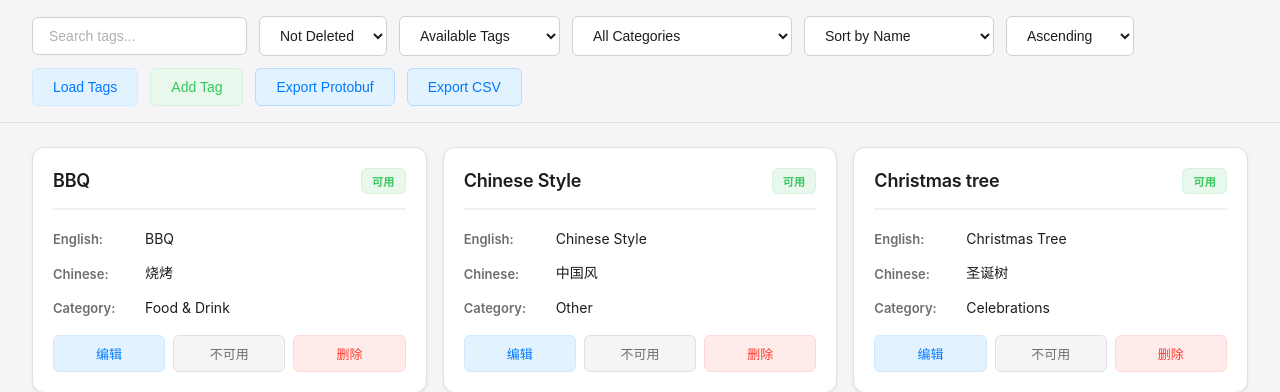
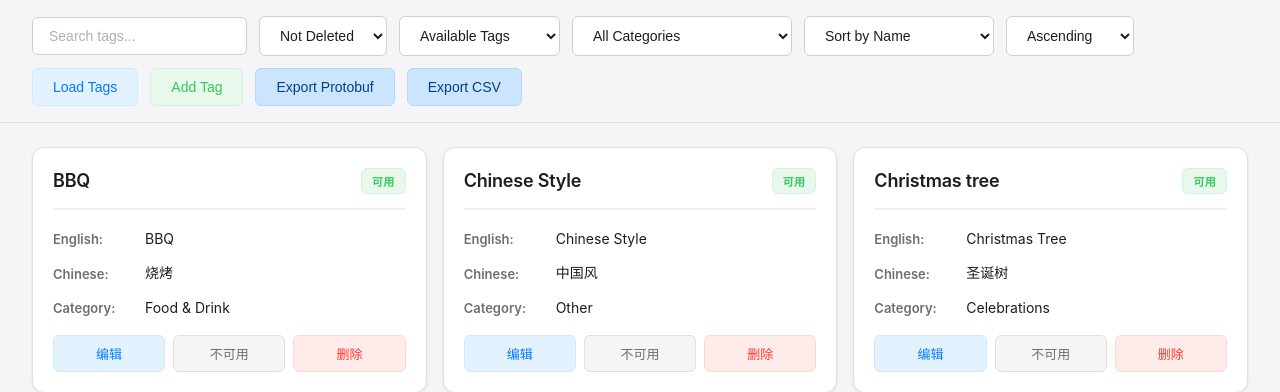
Before and after one commit to xylcm/curator-tag-vocab, a Flask app: page /tagging/vocab/ in a window 1280 px wide. Shown: the part 209-601 px from the top of the page. Run offline with Flask 3, Linux system fonts and the light colour scheme; data comes from the database, SQL or seed files in the repository; parts of the project's set-up code (start-up, migrations or seed data) failed here and were passed over.

Commit message:
将导出按钮背景色修改为浅蓝色
- 在 main.css 中添加新的 .btn-export 样式类
- 将 tags.html 中导出按钮的 btn-info 类替换为 btn-export
- 新样式使用浅蓝色背景 (#cce5ff) 和深蓝色文字 (#004085)

Co-Authored-By: Claude Opus 4.5 <noreply@anthropic.com>

```diff
--- a/src/static/css/main.css
+++ b/src/static/css/main.css
@@ -155,6 +155,17 @@ body {
 .btn-info:hover {
     background: #d0e8ff;
     border-color: #9fceff;
+}
+
+.btn-export {
+    background: #cce5ff;
+    color: #004085;
+    border: 1px solid #b3d7ff;
+}
+
+.btn-export:hover {
+    background: #b3d7ff;
+    border-color: #99caff;
 }
 
 .btn-small {
--- a/src/templates/tags.html
+++ b/src/templates/tags.html
@@ -60,8 +60,8 @@
 
         <button class="btn btn-primary" id="load-btn">Load Tags</button>
         <button class="btn btn-success" id="add-btn">Add Tag</button>
-        <button class="btn btn-info" id="export-protobuf-btn">Export Protobuf</button>
-        <button class="btn btn-info" id="export-csv-btn">Export CSV</button>
+        <button class="btn btn-export" id="export-protobuf-btn">Export Protobuf</button>
+        <button class="btn btn-export" id="export-csv-btn">Export CSV</button>
     </div>
 </div>
 
```
